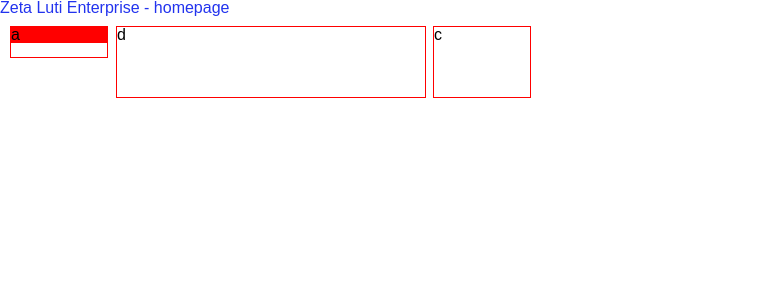
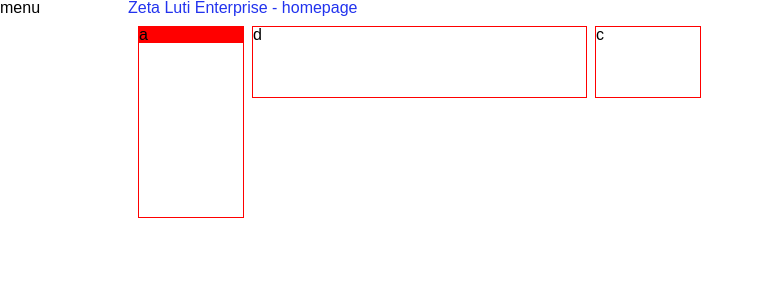
Before and after one commit to MaeWolff/iot-zeta-luti-frontend, a React (Create React App) app: page / in a window 1280 px wide. Shown: the top 300 px of the page, without its empty margins (0-764 px from the left). Built offline with nearby package versions, Linux system fonts and the light colour scheme.

Commit message:
feat: add main layout to include sidebar menu

```diff
--- a/src/App.tsx
+++ b/src/App.tsx
@@ -1,5 +1,8 @@
 import React from "react";
 import { BrowserRouter as Router, Switch, Route } from "react-router-dom";
+
+// Layout
+import MainLayout from "./layouts/MainLayout";
 
 // Page imports
 // please name the pages with the `Page` mention in component naming
@@ -7,13 +10,13 @@ import HomePage from "./pages/HomePage";
 
 function App() {
   return (
-    <div className="App">
-      <Router>
+    <Router>
+      <MainLayout>
         <Switch>
           <Route exact path="/" component={HomePage} />
         </Switch>
-      </Router>
-    </div>
+      </MainLayout>
+    </Router>
   );
 }
 
--- a/src/components/GridLayout.tsx
+++ b/src/components/GridLayout.tsx
@@ -7,11 +7,14 @@ type Props = {
 };
 
 export default function GridLayout({ children }: Props) {
-  // TODO: isolate this logic in dedicated hook `useWindowResize`
-  const [width, setWidth] = useState(window.innerWidth);
+  // NOTE: `- window.innerWidth * 0.1` represents the width of menu (10%)
+  const [width, setWidth] = useState(
+    window.innerWidth - window.innerWidth * 0.1
+  );
 
   useEffect(() => {
-    const handleResize = () => setWidth(window.innerWidth);
+    const handleResize = () =>
+      setWidth(window.innerWidth - window.innerWidth * 0.1);
     window.addEventListener("resize", handleResize);
     return () => {
       window.removeEventListener("resize", handleResize);
--- /dev/null
+++ b/src/components/Menu.tsx
@@ -0,0 +1,10 @@
+import React from "react";
+import { useLocation, BrowserRouter as Router } from "react-router-dom";
+
+export default function Menu() {
+  const router = useLocation();
+
+  console.log(router.pathname);
+
+  return <Router>menu</Router>;
+}
--- /dev/null
+++ b/src/layouts/MainLayout.tsx
@@ -0,0 +1,22 @@
+import React, { ReactNode } from "react";
+import styled from "styled-components";
+import Menu from "../components/Menu";
+
+const Container = styled.main`
+  display: grid;
+  grid-template-columns: 10% auto;
+  height: 100%;
+`;
+
+type MainLayoutProps = {
+  children: ReactNode;
+};
+
+export default function MainLayout({ children }: MainLayoutProps) {
+  return (
+    <Container>
+      <Menu />
+      {children}
+    </Container>
+  );
+}
--- a/src/theme/globalStyle.ts
+++ b/src/theme/globalStyle.ts
@@ -53,5 +53,6 @@ table {
 
 body {
     font-family: sans-serif;
+	height: 100vh;
 }
 `;
```
